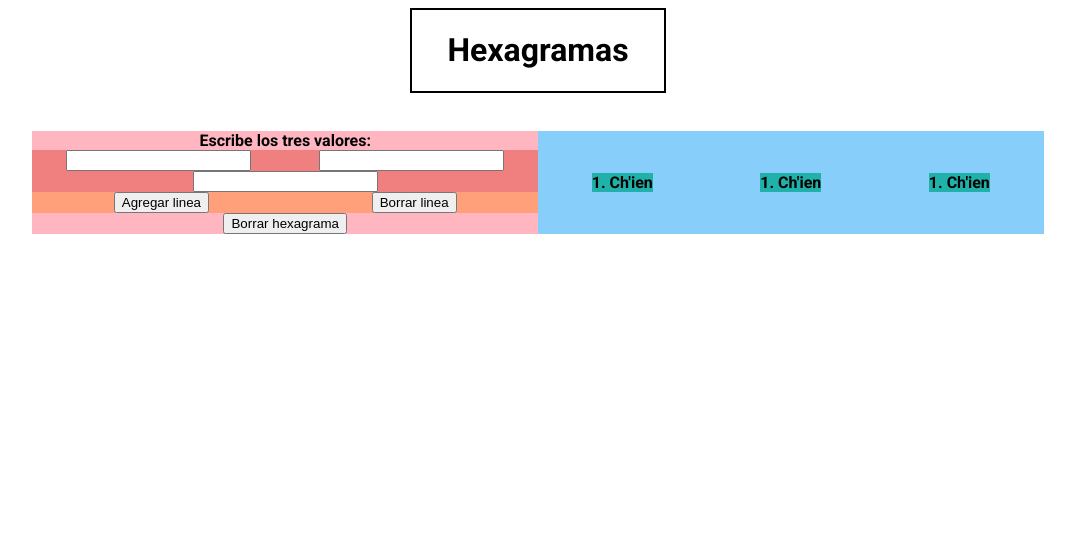
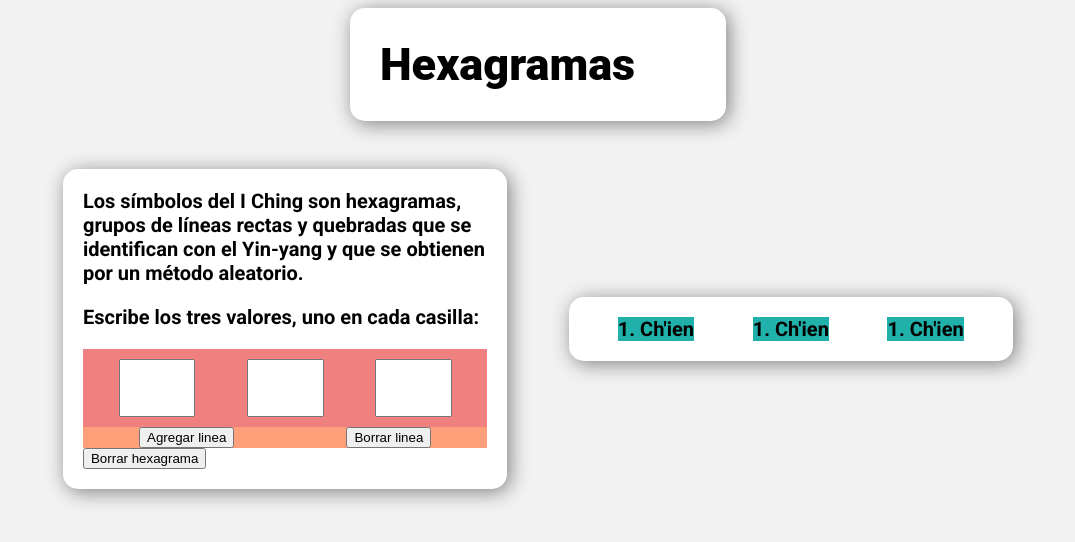
Before and after one commit to HiramAle/Hexagramas, a website: page public_html/index.html in a window 1280 px wide. Shown: the whole page, without its empty margins (102-1177 px from the left). Drawn offline with Linux system fonts and the light colour scheme.

Commit message:
Interfaz update

```diff
--- a/public_html/index.html
+++ b/public_html/index.html
@@ -8,16 +8,19 @@
     </head>
     <body>
         <div class="box">
-            <h1 class="toptitle">Hexagramas</h1>
+            <b>Hexagramas</b>
         </div>
         <br><br>
         <div class="contenedor">
             <div class="ins">
-                Escribe los tres valores:
+                <span>Los símbolos del I Ching son hexagramas, grupos de líneas rectas y quebradas que se identifican con el Yin-yang y que se obtienen por un método aleatorio.</span>
+
+                <p>Escribe los tres valores, uno en cada casilla:</p>
+
                 <div class="inputs">
-                    <input type="text" class="number">
-                    <input type="text" class="number">
-                    <input type="text" class="number">
+                    <input type="text" class="number-input" id="digit_1">
+                    <input type="text" class="number-input" id="digit_2">
+                    <input type="text" class="number-input" id="digit_3">
                 </div>
                 <div class="buttons">
                     <input type="button" value="Agregar linea" class="lineaction">
--- a/public_html/styles/hexa_styles.css
+++ b/public_html/styles/hexa_styles.css
@@ -7,10 +7,10 @@ and open the template in the editor.
     Created on : 5/01/2021, 07:19:32 PM
     Author     : kat
 */
-html {
+body {
     font-family: 'Roboto', sans-serif;
-    margin: auto;
-    text-align: center;
+    font-size: 20px;
+    background-color: #f2f2f2;
 }
 
 .contenedor{
@@ -21,15 +21,23 @@ html {
 }
 
 .ins {
-    width: 50%;
-    background-color: lightpink;
+    width: 40%;
+    background-color: white;
+    margin: auto;
+    border-radius: 15px;
+    padding: 20px;
+    box-shadow: 3px 3px 20px grey;
 }
 
 .hex{
-    width: 50%;
-    background-color: lightskyblue;
+    width: 40%;
     display: flex;
     flex-direction: row;
+    background-color: white;
+    margin: auto;
+    border-radius: 15px;
+    padding: 20px;
+    box-shadow: 3px 3px 20px grey;
 }
 
 .inputs{
@@ -37,11 +45,14 @@ html {
     display: flex;
     flex-flow: row wrap;
     align-items: center;
+    padding: 10px;
 }
 
-.number{
+.number-input{
     display: block;
     margin: auto;
+    font-size: 45px;
+    width: 20%;
 }
 
 .buttons{
@@ -66,19 +77,25 @@ html {
     margin: auto;
 }
 
-h1.toptitle{
-    text-align: center;
-    font-size: 2em;
-    border: 10px;
-    border-color: black;
+h1 {
+    font-family: 'Roboto Black', sans-serif, '900';
+    font-size: 70px;
+}
+
+b {
+    font-family: 'Roboto Black', sans-serif, '900';
+    font-size: 45px;
 }
 
 .box{
     background-color: white;
-    width: 20%;
     margin: auto;
-    border: 2px black solid;
+    border-radius: 15px;
+    padding: 30px;
+    width: 24.99999%;
+    box-shadow: 3px 3px 20px grey;
 }
+
 
 table{
     margin: auto;
```
